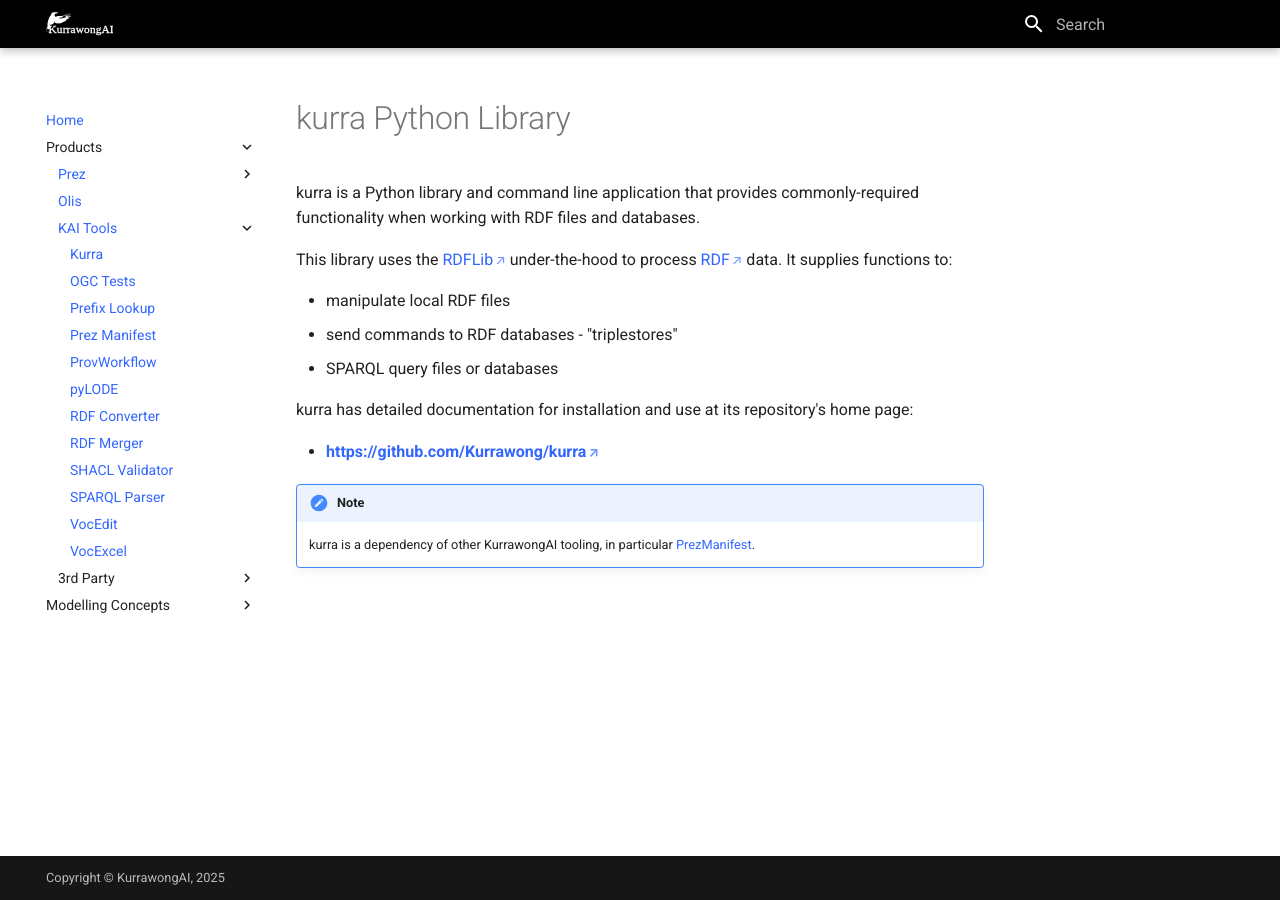
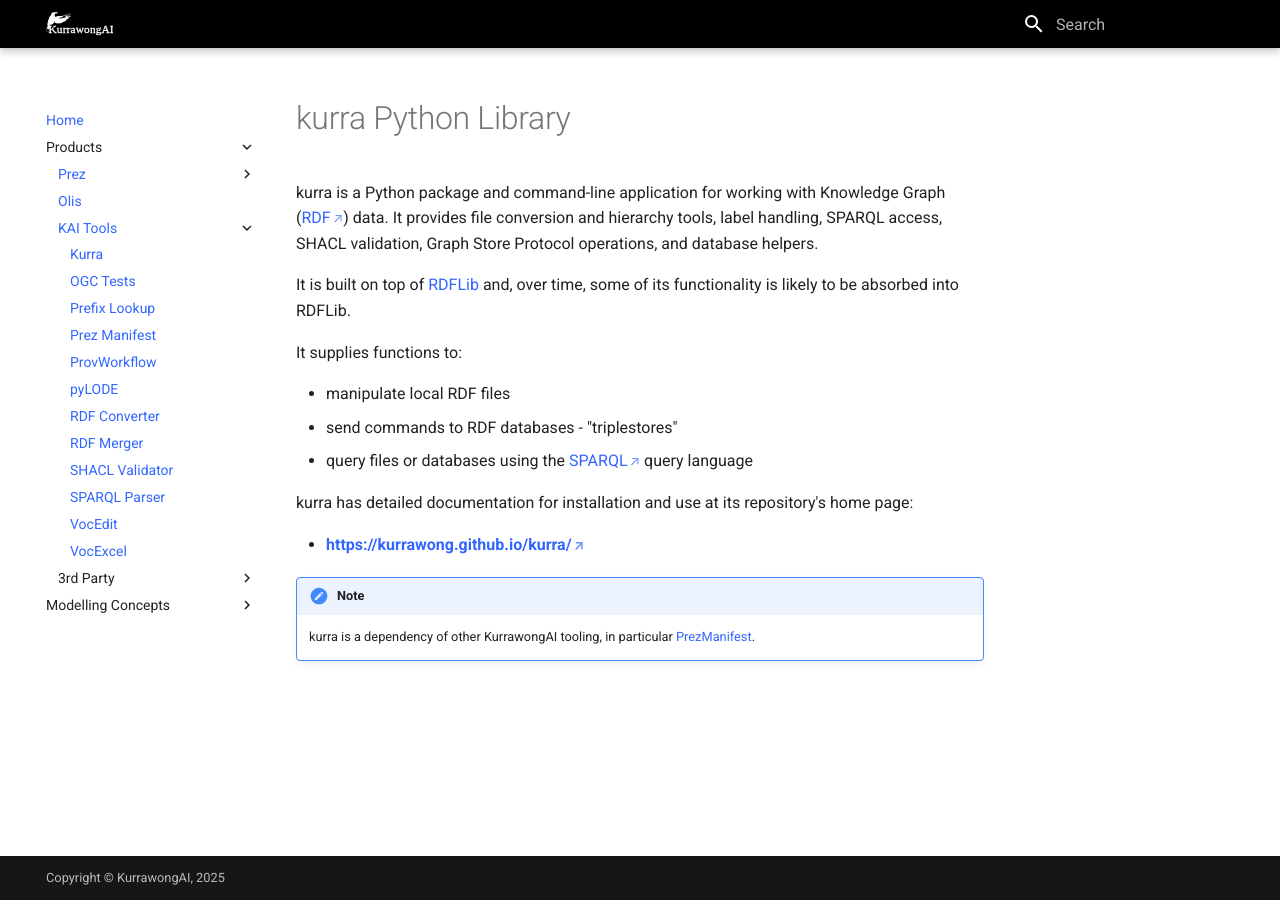
Before and after one commit to Kurrawong/docs, an MkDocs documentation site: the page built from docs/products/tools/kurra.md, in a window 1280 px wide. Built offline with MkDocs 1.6.1 and Material for MkDocs 9.7.7, drawn with Linux system fonts in a browser that asks for light colours.

Commit message:
kurra update to new docco

```diff
--- a/docs/products/tools/kurra.md
+++ b/docs/products/tools/kurra.md
@@ -1,18 +1,21 @@
 # kurra Python Library
 
-kurra is a Python library and command line application that provides commonly-required functionality when working with
-RDF files and databases.
+kurra is a Python package and command-line application for working with Knowledge Graph ([RDF](https://www.w3.org/RDF/))
+data. It provides file conversion and hierarchy tools, label handling, SPARQL access, SHACL validation, Graph Store
+Protocol operations, and database helpers.
 
-This library uses the [RDFLib](https://pypi.org/project/rdflib/) under-the-hood to process
-[RDF](https://www.w3.org/RDF/) data. It supplies functions to:
+It is built on top of [RDFLib](/products/3rdparty/rdflib/) and, over time, some of its functionality is likely to be
+absorbed into RDFLib.
+
+It supplies functions to:
 
 * manipulate local RDF files
 * send commands to RDF databases - "triplestores"
-* SPARQL query files or databases
+* query files or databases using the [SPARQL](https://en.wikipedia.org/wiki/SPARQL) query language
 
 kurra has detailed documentation for installation and use at its repository's home page:
 
-* **<https://github.com/Kurrawong/kurra>**
+* **<https://kurrawong.github.io/kurra/>**
 
 !!! note
 
```
